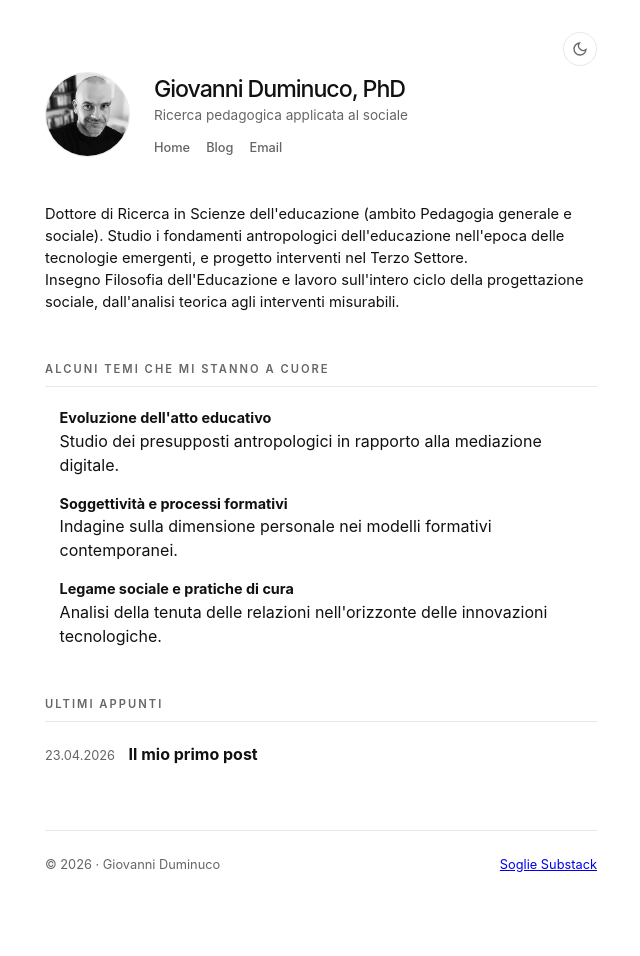
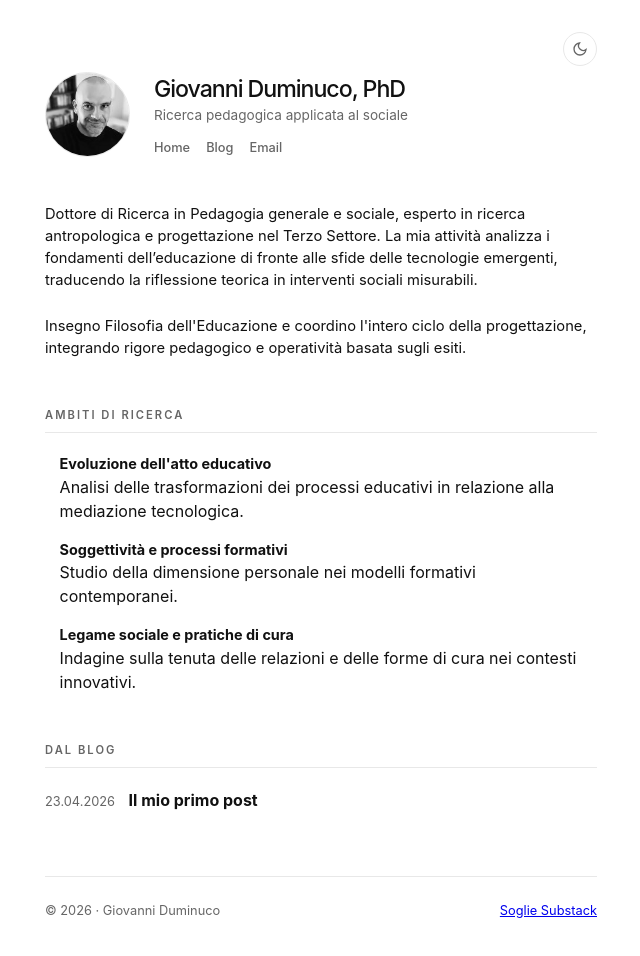
Before and after one commit to dumgio/dumgio.github.io, a Jekyll site: the page built from index.html, in a window 1280 px wide. Shown: the whole page, without its empty margins (319-959 px from the left). Built offline with Jekyll 4.4.1, drawn with Linux system fonts in a browser that asks for light colours; some web fonts are replaced; before the commit the page ends 910 px from its top, so only the background shows below that.

Commit message:
Update index.html

```diff
--- a/index.html
+++ b/index.html
@@ -5,33 +5,34 @@ title: Home
 
 <section>
     <p class="text-block bio">
-        Dottore di Ricerca in Scienze dell'educazione (ambito Pedagogia generale e sociale). Studio i fondamenti antropologici dell'educazione nell'epoca delle tecnologie emergenti, e progetto interventi nel Terzo Settore.
+        Dottore di Ricerca in Pedagogia generale e sociale, esperto in ricerca antropologica e progettazione nel Terzo Settore. La mia attività analizza i fondamenti dell’educazione di fronte alle sfide delle tecnologie emergenti, traducendo la riflessione teorica in interventi sociali misurabili.
     </p>
+    <br>
     <p class="text-block bio">
-        Insegno Filosofia dell'Educazione e lavoro sull'intero ciclo della progettazione sociale, dall'analisi teorica agli interventi misurabili.
+        Insegno Filosofia dell'Educazione e coordino l'intero ciclo della progettazione, integrando rigore pedagogico e operatività basata sugli esiti.
     </p>
 </section>
 
-<section id="temi">
-    <h2>Alcuni temi che mi stanno a cuore</h2>
+<section id="ricerca">
+    <h2>Ambiti di ricerca</h2>
     <div class="list-grid">
         <div class="item">
             <strong>Evoluzione dell'atto educativo</strong>
-            <span>Studio dei presupposti antropologici in rapporto alla mediazione digitale.</span>
+            <span>Analisi delle trasformazioni dei processi educativi in relazione alla mediazione tecnologica.</span>
         </div>
         <div class="item">
             <strong>Soggettività e processi formativi</strong>
-            <span>Indagine sulla dimensione personale nei modelli formativi contemporanei.</span>
+            <span>Studio della dimensione personale nei modelli formativi contemporanei.</span>
         </div>
         <div class="item">
             <strong>Legame sociale e pratiche di cura</strong>
-            <span>Analisi della tenuta delle relazioni nell'orizzonte delle innovazioni tecnologiche.</span>
+            <span>Indagine sulla tenuta delle relazioni e delle forme di cura nei contesti innovativi.</span>
         </div>
     </div>
 </section>
 
 <section id="blog">
-    <h2>Ultimi appunti</h2>
+    <h2>Dal Blog</h2>
     <div class="post-list">
         {% for post in site.posts %}
         <a href="{{ post.url }}" class="post-item" style="text-decoration: none; display: block; margin-bottom: 1rem;">
@@ -41,7 +42,7 @@ title: Home
             <strong style="color: var(--fg);">{{ post.title }}</strong>
         </a>
         {% else %}
-        <p class="text-block" style="color: var(--accent);">Nessun post pubblicato ancora.</p>
+        <p class="text-block" style="color: var(--accent);">In attesa del primo post.</p>
         {% endfor %}
     </div>
 </section>
```
